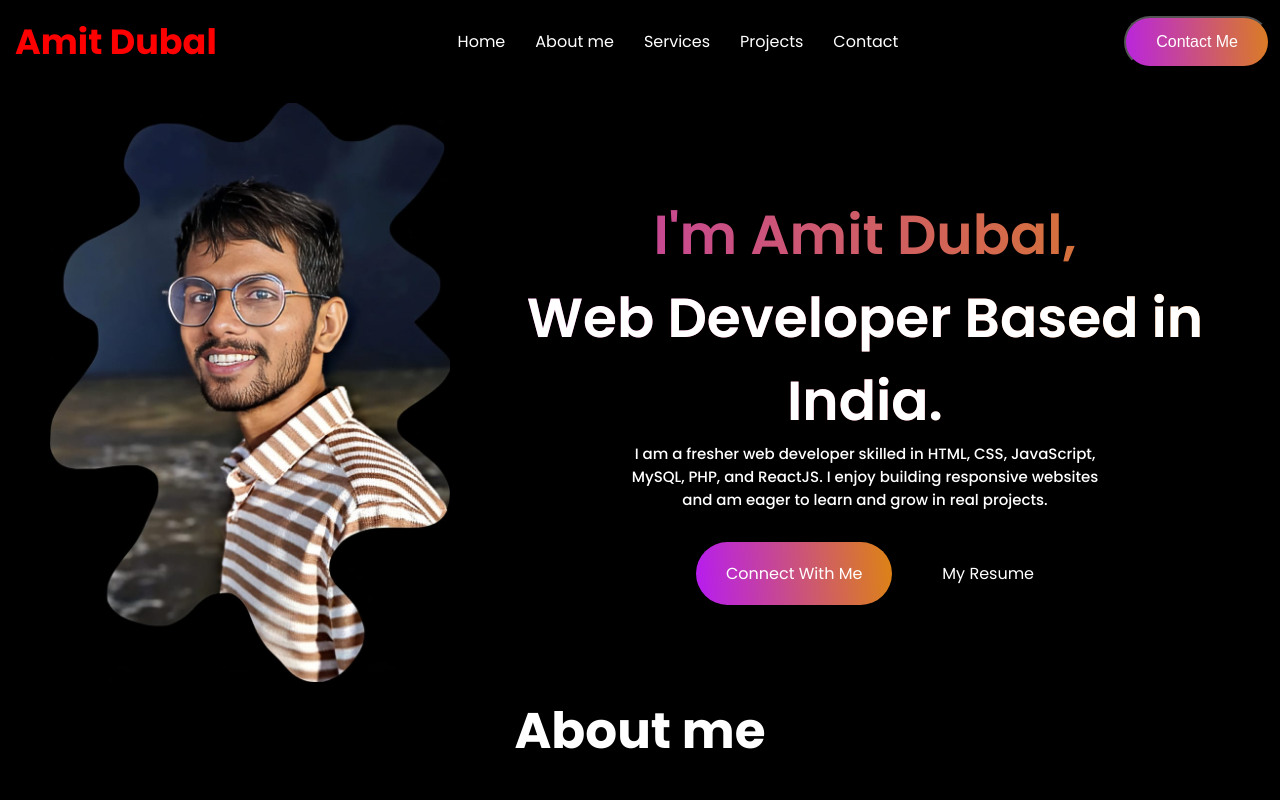
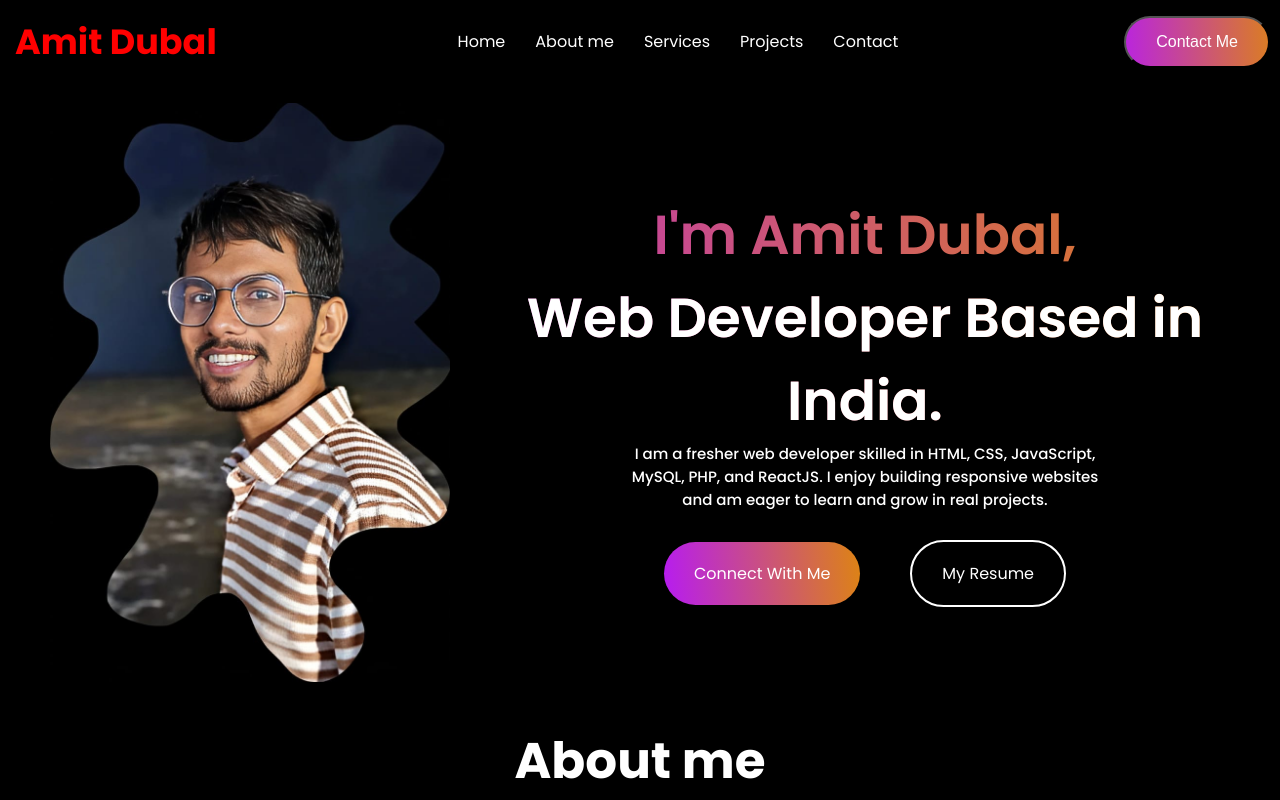
Before and after one commit to amitdubal09/Portfolio-2, a React (Vite) app: page / in a window 1280 px wide. Shown: the top 800 px of the page. Built offline with nearby package versions, Linux system fonts and the light colour scheme; a web font is replaced by a local one.

Commit message:
responsive added

```diff
--- a/src/component/contact.jsx
+++ b/src/component/contact.jsx
@@ -18,14 +18,6 @@ function Contact() {
                 <a href="mailto:amitdubal2005@gmail.com" className="icon-link">
                   <img src="./gmail.png" alt="gmail" />
                   <p>amitdubal2005@gmail.com</p>
-                </a>
-              </div>
-
-
-              <div className="icon">
-                <a href="tel:+918879325268" target='_blank' className="icon-link">
-                  <img src="./contact.svg" alt="contact" />
-                  <p>+91 8879325268</p>
                 </a>
               </div>
 
--- a/src/style/hero.css
+++ b/src/style/hero.css
@@ -11,6 +11,7 @@ body {
     display: flex;
     justify-content: space-evenly;
     align-items: center;
+    margin-bottom: 30px;
 }
 
 .image {
@@ -62,6 +63,18 @@ body {
     border-radius: 50px;
     background: linear-gradient(264deg, #DF8908 -5.09%, #B415FF 106.28%);
     cursor: pointer;
+}
+.first:hover{
+    color: black;
+}
+
+.second {
+    padding: 20px 30px;
+    border-radius: 50px;
+    border: 2px solid white;
+}
+.second:hover{
+    border-color: rgb(255, 208, 0);
 }
 
 @media screen and (max-width:1024px) {
@@ -117,10 +130,13 @@ body {
         font-size: 26px;
         font-weight: bold;
     }
-    .buttons{
+
+    .buttons {
         gap: 25px;
+        margin-top: 40px;
     }
-    .color span{
+
+    .color span {
         font-size: 18px;
     }
 }
@@ -128,6 +144,15 @@ body {
 @media screen and (max-width:320px) {
     .image img {
         width: 250px;
+    }
+
+    .buttons {
+        gap: 20px;
+    }
+
+    .image {
+        margin-left: 0px;
+        margin-top: 0px;
     }
 
     .name .color {
```
Also changed, not shown: public/contact.svg (deleted).
